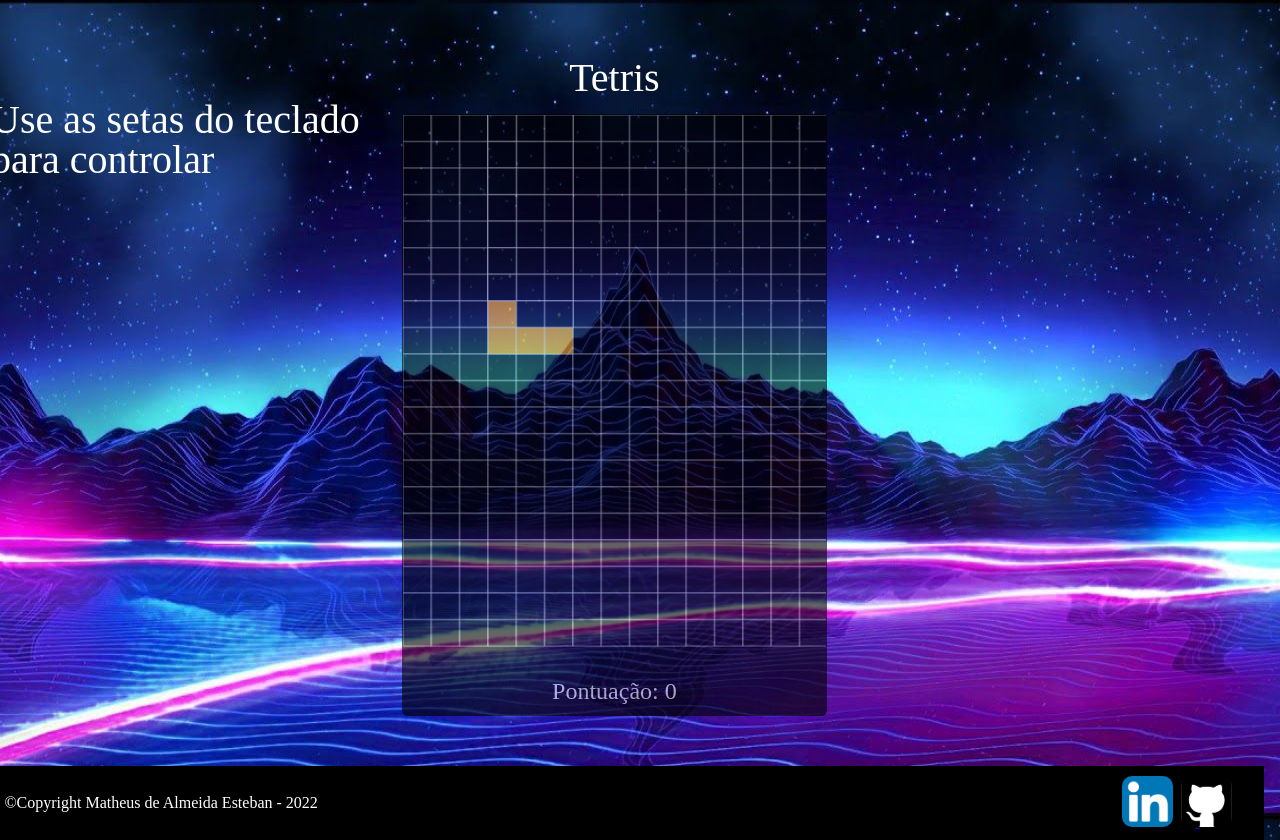
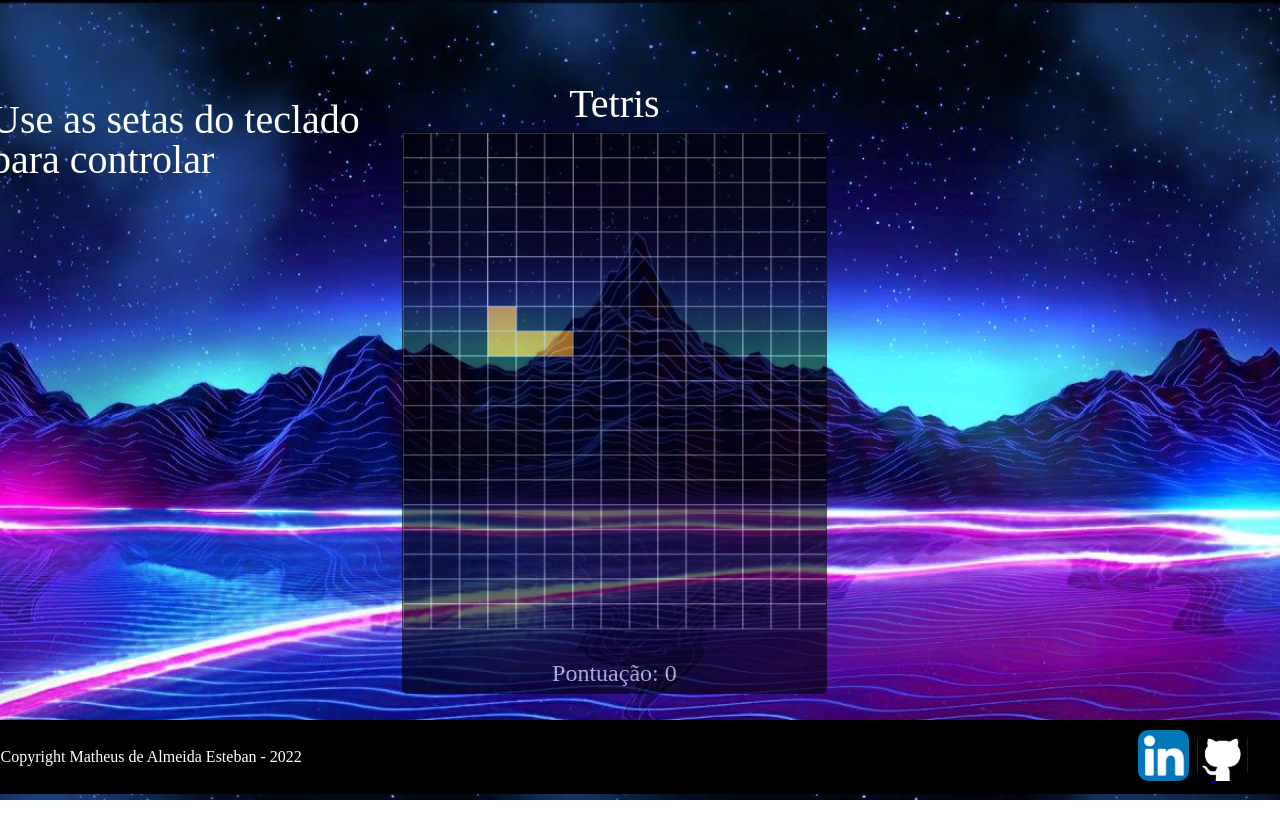
Before and after one commit to MatheusDAlmeidaEsteban/Tetris, a plain HTML site: page index.html in a window 1280 px wide. After the commit the page ends 800 px from the top, so only its background shows below. Drawn offline with Linux system fonts and the light colour scheme.

Commit message:
Update estilo.css

```diff
--- a/css/estilo.css
+++ b/css/estilo.css
@@ -1,24 +1,25 @@
 body {
     width: 96vw;
-    height: 100vh;
+    height: 96vh;
     background-image: url(../img/264133-4k-60fps-ultrawide-wallpaper-engine-see-desc.jpg);
     background-repeat: round;
     display: flex;
     align-items: center;
-    justify-content: center;
+    justify-content: flex-end;
     flex-direction: column;
-    margin-top: 1rem;
+
 }
 
 h1 {
     font-size: 2.5rem;
     color: white;
-    margin: 1rem 0;
+    margin: 0.5rem ;
+
 }
 
 .jogoJanela {
     width: 33vw;
-    height: 75vh;
+    height: 70vh;
     opacity: 0.6;
     background-color: black;
     border: 1px solid black;
@@ -44,8 +45,8 @@ h1 {
 
 .rotape {
     position: relative;
-    top: 50px;
-    width: 100vw;
+    top:26px;
+    width: 102.5vw;
     background-color: black;
     display: flex;
     align-items: center;
```
